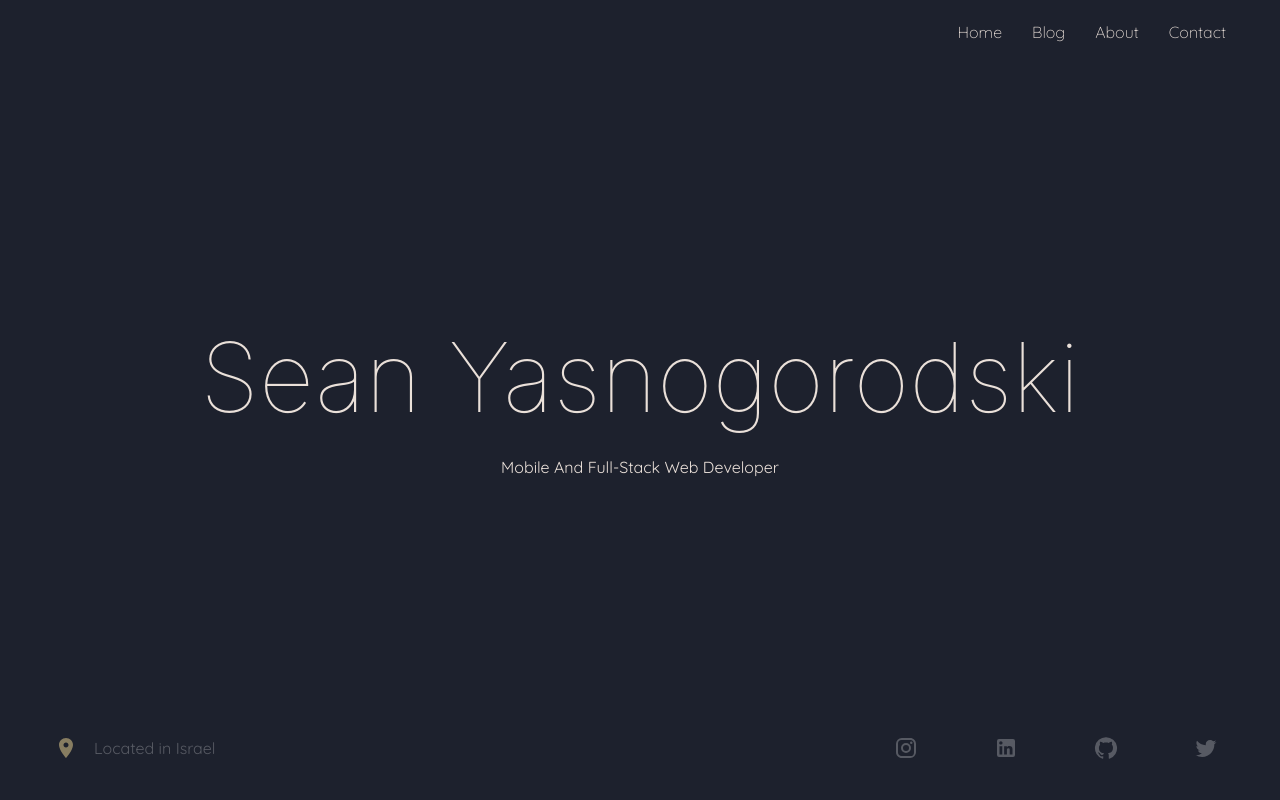
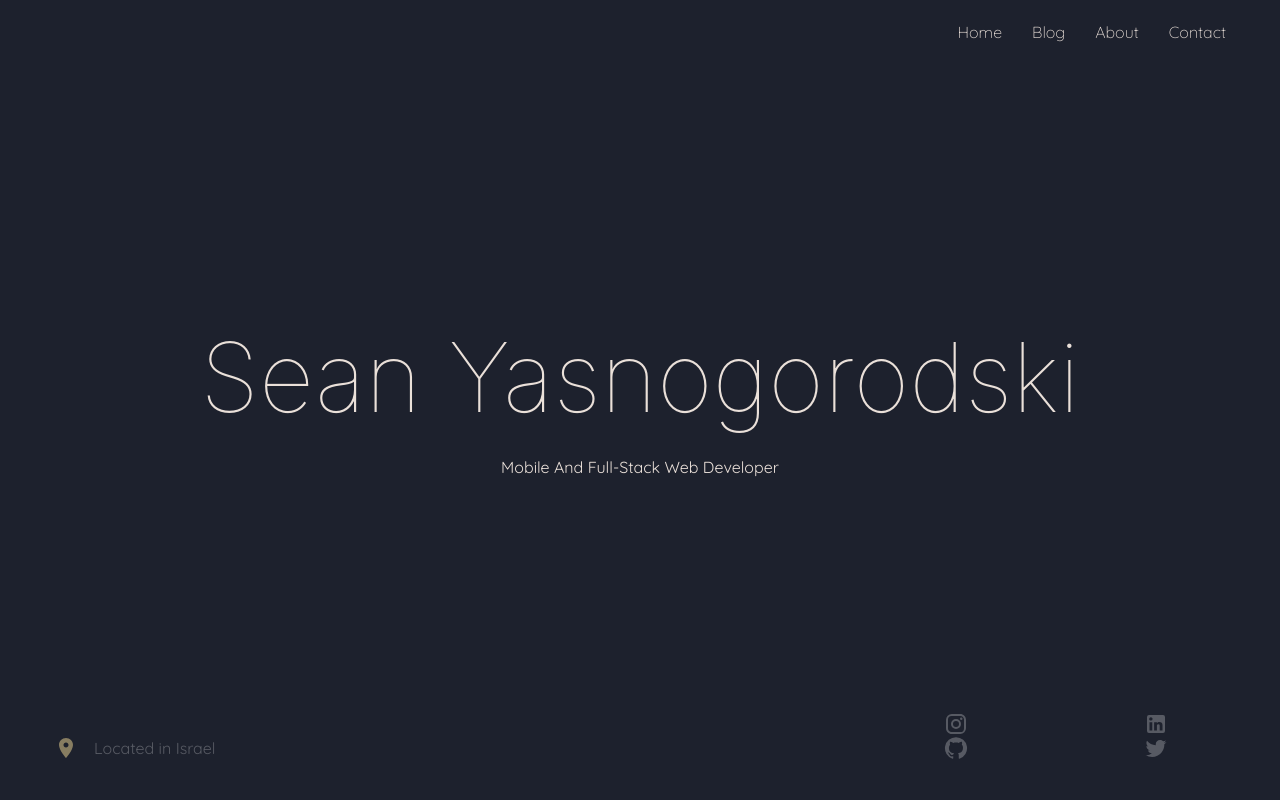
Before and after one commit to seanyasno/seanyasno.com, a Next.js app: page / in a window 1280 px wide. Shown: the top 800 px of the page. Built offline with nearby package versions, Linux system fonts and the light colour scheme.

Commit message:
More fixes.

```diff
--- a/src/components/home-page/hero/hero.tsx
+++ b/src/components/home-page/hero/hero.tsx
@@ -70,34 +70,6 @@ export const Hero: React.FC<HeroProps> = (sectionEl: any) => {
           </Typography>
         </Box>
 
-        {/* <Box
-          sx={{
-            display: 'flex',
-            flex: 1,
-            flexFlow: 'column',
-            alignItems: 'center',
-          }}
-        >
-          <Typography
-            sx={{ color: '#877D61', cursor: 'pointer' }}
-            onClick={() => {
-              sectionEl.sectionEl.current.scrollIntoView({
-                behavior: 'smooth',
-              });
-            }}
-          >
-            Scroll Down
-          </Typography>
-          <Box
-            sx={{
-              backgroundColor: '#877D61',
-              height: '100px',
-              width: '1px',
-              marginTop: '30px',
-            }}
-          />
-        </Box> */}
-
         <SocialLinks
           sx={{
             display: 'flex',
@@ -106,7 +78,6 @@ export const Hero: React.FC<HeroProps> = (sectionEl: any) => {
             justifyContent: 'end',
             paddingBottom: '40px',
           }}
-          padding='0px'
         />
       </Container>
     </Box>
--- a/src/components/social-links/social-links.tsx
+++ b/src/components/social-links/social-links.tsx
@@ -18,26 +18,26 @@ type SocialLinksProps = {
 export const SocialLinks: React.FC<SocialLinksProps> = ({ sx, padding }) => {
   return (
     <Grid container sx={sx}>
-      <Grid item xs={6} sm={3} xl={2}>
+      <Grid item xs={6} xl={3}>
         <a href={links.instagram}>
           <Instagram
             sx={{ color: '#575A63', display: 'flex', margin: 'auto' }}
           />
         </a>
       </Grid>
-      <Grid item xs={6} sm={3} xl={2}>
+      <Grid item xs={6} xl={3}>
         <a href={links.linkedIn}>
           <LinkedIn
             sx={{ color: '#575A63', display: 'flex', margin: 'auto' }}
           />
         </a>
       </Grid>
-      <Grid item xs={6} sm={3} xl={2}>
+      <Grid item xs={6} xl={3}>
         <a href={links.github}>
           <GitHub sx={{ color: '#575A63', display: 'flex', margin: 'auto' }} />
         </a>
       </Grid>
-      <Grid item xs={6} sm={3} xl={2}>
+      <Grid item xs={6} xl={3}>
         <a href={links.twitter}>
           <Twitter sx={{ color: '#575A63', display: 'flex', margin: 'auto' }} />
         </a>
```
Also changed, not shown: 1 other file (tests, documents, lock files or other folders).
